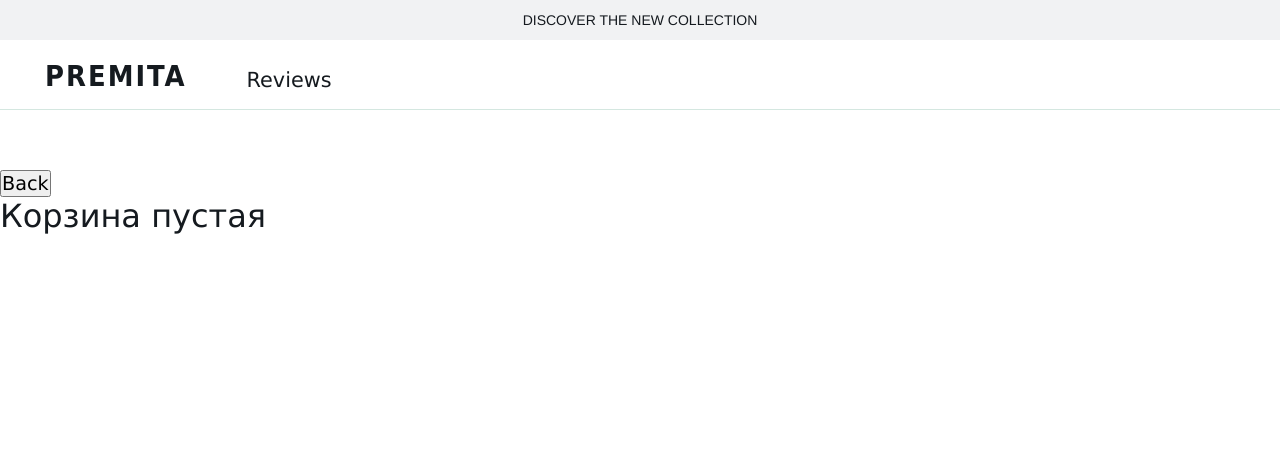
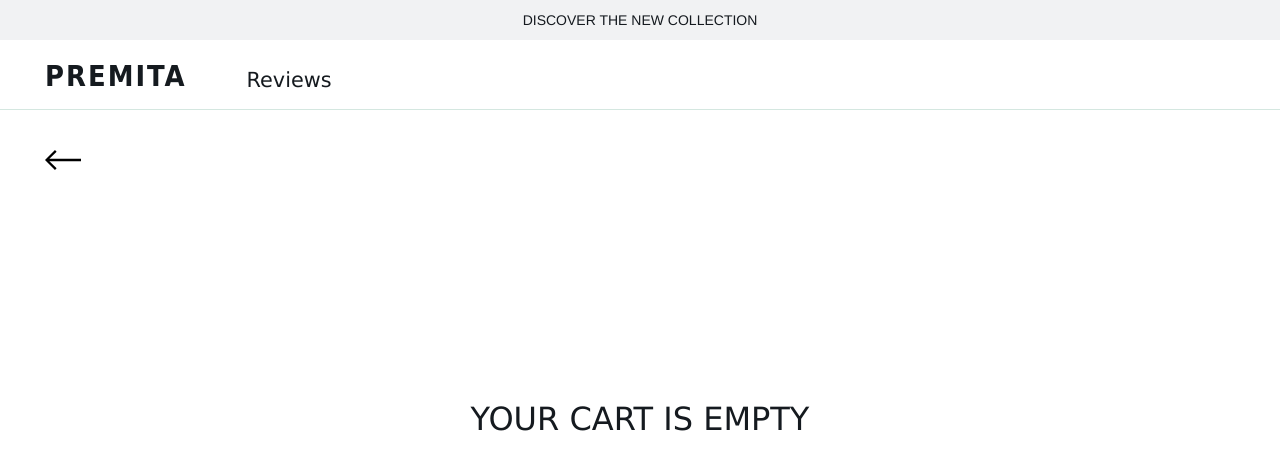
Before and after one commit to SergeiLemeshko/Vue-app-2, a Vue app: page /cart in a window 1280 px wide. Shown: the top 470 px of the page. Built offline with nearby package versions, Linux system fonts and the light colour scheme.

Commit message:
стилизация страницы корзины

```diff
--- a/src/components/cart/Cart.vue
+++ b/src/components/cart/Cart.vue
@@ -2,12 +2,12 @@
     <div class="cart">
         <router-link :to="{name: 'catalog'}">
             <div class="product-catalog-in__cart">
-                <button>Back</button>
+                <!-- <button>Back</button> -->
             </div>
         </router-link>
             <p class="cart-empty"
                 v-if="!CART_ARR.length">
-                Корзина пустая
+                <span>Your cart is empty</span>
             </p>
         <cart-item
             v-for="(elem, index) in CART_ARR"
@@ -18,8 +18,17 @@
             @decrement="decrement(index)"
         />
         <div class="cart-sum" v-show="totalCartSum >= 1">
-            <p class="cart-sum__total">Итого:</p>
-            <p>{{ totalCartSum }} рублей</p>
+            <p>Order summary</p>
+            <p>Shipping calculated at checkout</p>
+            <div class="line"></div>
+            <div class="line line-2"></div>
+            <div class="cart-sum__total">
+                <p>
+                    Total:
+                    {{ totalCartSum }}
+                    <span>€</span>
+                </p>
+            </div>
         </div>
     </div>
 </template>
@@ -84,34 +93,57 @@ export default {
 .cart {
     display: flex;
     flex-direction: column;
-    margin: 100px 0px 50px 0px;
+    margin: 200px 0px 50px 0px;
 }
 .cart-sum {
     display: flex;
-    position: fixed;
-    bottom: 0;
-    right: 0;
-    left: 0;
-    padding: 10px;
-    justify-content: center;
+    flex-direction: column;
+    position: absolute;
+    width: 500px;
+    height: 700px;
+    top: 30px;
+    right: 280px;
+    padding: 50px 10px;
+    align-items: center;
     background: rgb(8, 177, 120);
     color: rgb(255, 255, 255);
     font-size: 22px;
+}
 
-    &__total {
-        margin-right: 10px;
-    }
+.cart-sum__total {
+    display: flex;
 }
 .product-catalog-in__cart {
-    & button {
-        margin-top: 70px;
-        font-family: 'Lucida Sans Unicode';
-        font-size: 1.2rem;
-    }
+    position: fixed;
+    width: 50px;
+    height: 20px;
+    top: 150px;
+    left: 45px;
+    background-image: url(@/assets/svg/arrow.svg);
+    background-repeat: no-repeat;
+    animation:animationArrow 2.5s infinite ease-out;
+}
+/*Анимация стрелки в корзине */
+@keyframes animationArrow {
+    0% {transform: scale(1);}
+    50% {transform: scale(1.2);}
+    100% {transform: scale(1);}
+}
+.cart-empty {
+    display: block;
+    margin: 0 auto;
+    margin-top: 200px;
+    top: 400px;
+    font-family: 'Lucida Sans Unicode';
+    font-size: 2rem;
+    text-transform: uppercase;
+}
+.line {
+    width: 400px;
+    border-bottom: 2px solid #f00;
+}
+.line-2 {
+    margin-top: 40px;
 }
 
-.cart-empty {
-    font-family: 'Lucida Sans Unicode';
-    font-size: 2rem;
-}
 </style>
--- a/src/components/cart/CartItem.vue
+++ b/src/components/cart/CartItem.vue
@@ -7,11 +7,11 @@
         >
         <div class="cart-item__info">
             <p class="cart-item__info-name">{{ cart_item_info.name }}</p>
-            <p class="cart-item__info-price">Цена:{{ cart_item_info.price }}</p>
+            <p class="cart-item__info-price">Price: {{ cart_item_info.price }}</p>
         </div>
         <div
             class="cart-item__sum">
-            <p>Кол-во:</p>
+            <p>Quantity</p>
             <span>
                 <span class="sum__minus" @click="decrElem">-</span>
                     {{ cart_item_info.sum }}
@@ -61,23 +61,24 @@ export default {
 $font-family: 'Lucida Sans Unicode';
 
 .cart-item {
-    width: 350px;
-    height: 360px;
-    border: 1px solid #e9e7e7;
+    width: 960px;
+    height: 300px;
     display: flex;
-    flex-direction: column;
     align-items: center;
-    margin-left: 350px;
+    justify-content: center;
+    margin-left: 330px;
     margin-bottom: 20px;
 
     &__img {
+        margin-right: 30px;
         object-fit: cover;
-        width: 150px;
-        height: 150px;
+        width: 250px;
+        height: 250px;
+        border: 1px solid #e9e7e7;
+
     }
 }
 .cart-item__info-name {
-    margin-top: 15px;
     margin-bottom: 15px;
     text-align: center;
     font-weight: 600;
@@ -89,11 +90,15 @@ $font-family: 'Lucida Sans Unicode';
     font-family: $font-family;
 }
 .cart-item__info {
-
+    margin-top: -3px;
+    width: 150px;
 }
-
 .cart-item__sum {
-
+    display: flex;
+    flex-direction: column;
+    align-items: center;
+    justify-content: center;
+    margin: -13px 50px 0px 100px;
 
     & p {
         font-family: $font-family;
@@ -101,10 +106,10 @@ $font-family: 'Lucida Sans Unicode';
 
     & span {
         font-family: $font-family;
+        margin-top: 15px;
     }
 }
-
-.sum__minus, .sum__plus {
+.sum__minus, .sum__plus  {
     cursor: pointer;
 }
 /* Увеличиваю изображение при наведении */
--- a/src/components/catalog/ProductCatalog.vue
+++ b/src/components/catalog/ProductCatalog.vue
@@ -3,7 +3,7 @@
         :interval="7000"
     />
     <router-link :to="{name: 'cart'}">
-        <div class="product-catalog-in__cart">
+        <div class="product-catalog__cart">
             <span
                 v-show="CART_ARR.length >= 1"
                 ref="cartlength">
@@ -185,7 +185,7 @@ $font-family: 'Lucida Sans Unicode';
     grid-gap: 10px;
 }
 
-.product-catalog-in__cart {
+.product-catalog__cart {
     position: fixed;
     width: 50px;
     height: 50px;
@@ -198,7 +198,7 @@ $font-family: 'Lucida Sans Unicode';
     span {
         display: inline-block;
         margin-left: 19px;
-        margin-top: 23px;
+        margin-top: 21px;
         font-size: 14px;
         font-weight: 600;
         font-family: $font-family;
```
Also changed, not shown: src/assets/svg/arrow.svg (added).
